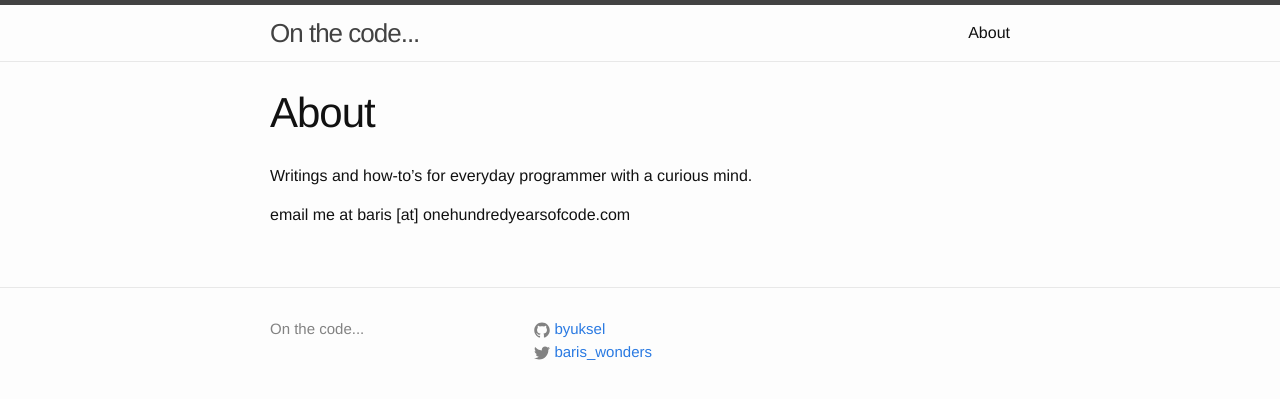
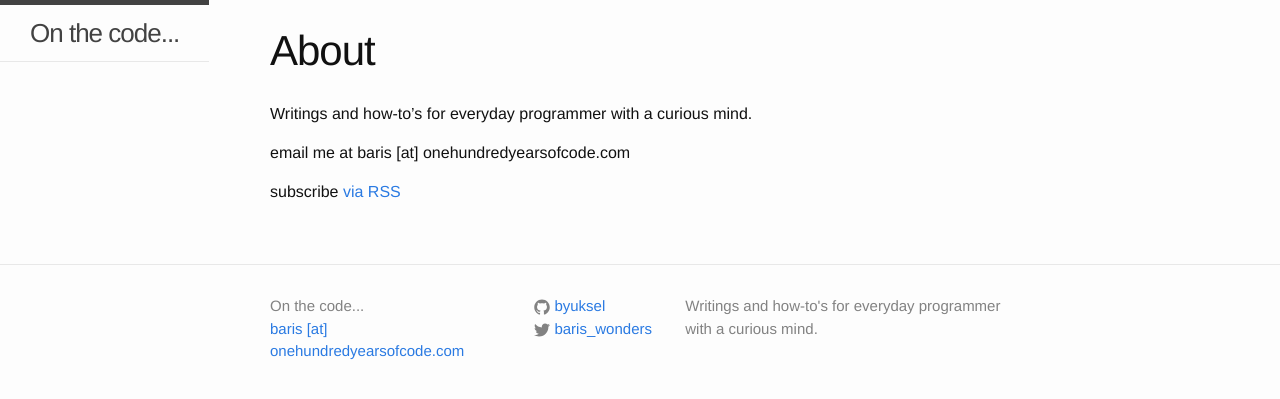
Before and after one commit to byuksel/on-the-code, a Jekyll site: the page built from about.md, in a window 1280 px wide. Shown: the top 399 px of the page. Built offline with Jekyll 4.4.1, drawn with Linux system fonts in a browser that asks for light colours.

Commit message:
another test with media

```diff
--- a/_config.yml
+++ b/_config.yml
@@ -1,7 +1,7 @@
 # Site settings
 title: On the code...
-email: #your-email@domain.com
-description: > # this means to ignore newlines until "baseurl:"
+email: baris [at] onehundredyearsofcode.com
+description: Writings and how-to's for everyday programmer with a curious mind.
 baseurl: "" # the subpath of your site, e.g. /blog/
 url: "http://onthecode.com" # the base hostname & protocol for your site
 twitter_username: baris_wonders
--- a/_includes/header.html
+++ b/_includes/header.html
@@ -12,16 +12,6 @@
           <path fill="#424242" d="M18,13.516C18,14.335,17.335,15,16.516,15H1.484C0.665,15,0,14.335,0,13.516l0,0 c0-0.82,0.665-1.484,1.484-1.484h15.031C17.335,12.031,18,12.696,18,13.516L18,13.516z"/>
         </svg>
       </a>
-
-      <div class="trigger">
-        {% for page in site.pages %}
-          {% if page.title %}
-          <a class="page-link" href="{{ page.url | prepend: site.baseurl }}">{{ page.title }}</a>
-          {% endif %}
-        {% endfor %}
-      </div>
     </nav>
-
   </div>
-
 </header>
--- a/_layouts/default.html
+++ b/_layouts/default.html
@@ -5,16 +5,20 @@
 
   <body>
 
-    {% include header.html %}
+    <div>
+      <div class="container-header">
+      {% include header.html %}
+      </div>
 
-    <div class="page-content">
-      <div class="wrapper">
-        {{ content }}
+      <div class="page-content container-content">
+        <div class="wrapper">
+          {{ content }}
+        </div>
       </div>
     </div>
-
+    <div>
     {% include footer.html %}
-
+    </div>
   </body>
 
 </html>
--- a/_sass/_layout.scss
+++ b/_sass/_layout.scss
@@ -1,3 +1,15 @@
+.container-header {
+  float: left;
+   @include media-query($on-palm) {
+      float:clear;
+  }
+}
+
+.container-header {
+  float:left;
+}
+
+
 /**
  * Site header
  */
--- a/about.md
+++ b/about.md
@@ -7,3 +7,5 @@
 
 email me at
 baris [at] onehundredyearsofcode.com
+
+<p class="rss-subscribe">subscribe <a href="{{ "/feed.xml" | prepend: site.baseurl }}">via RSS</a></p>
--- a/index.html
+++ b/index.html
@@ -20,6 +20,4 @@
     {% endfor %}
   </ul>
 
-  <p class="rss-subscribe">subscribe <a href="{{ "/feed.xml" | prepend: site.baseurl }}">via RSS</a></p>
-
 </div>
```
